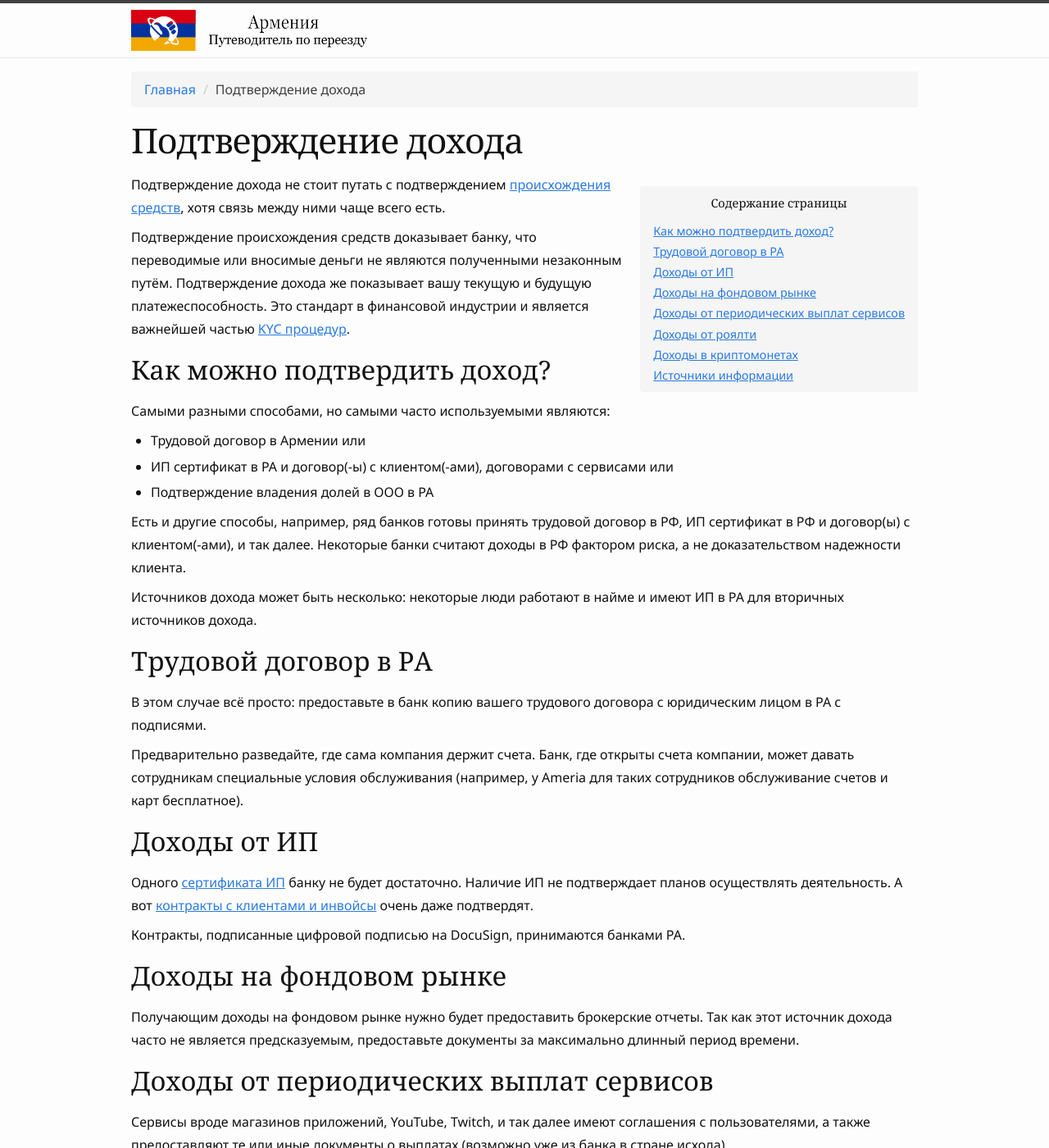
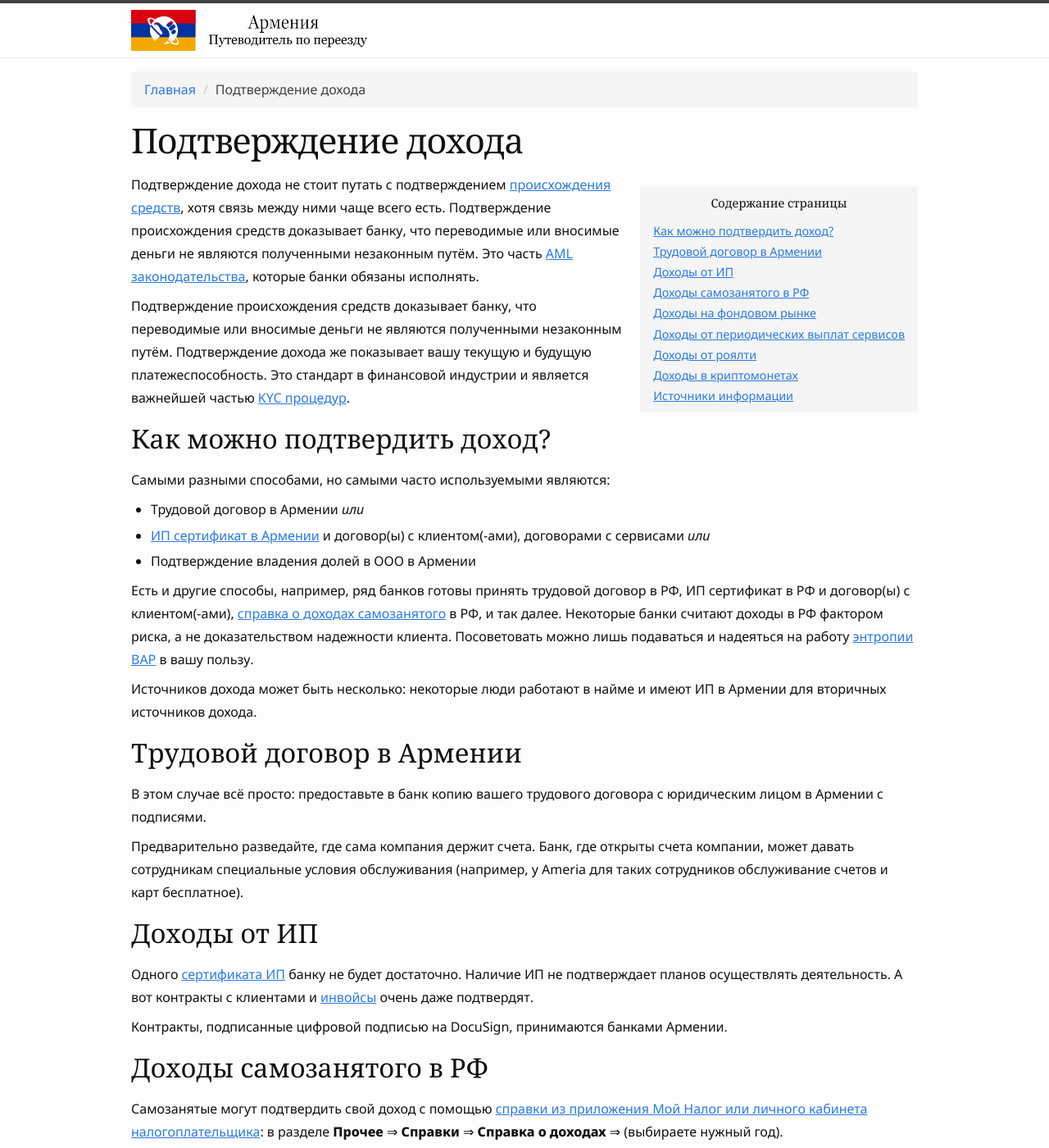
Before and after one commit to haywiki/haywiki.github.io, a Jekyll site: the page built from money/proof-of-income.md, in a window 1280 px wide and 1400 px high. Shown: the whole window at 82% size. Built offline with Jekyll 4.4.1, drawn with Linux system fonts in a browser that asks for light colours; nearby versions of some CDN libraries; a script that is not in the unit is left out; some of the changed text lies outside the part shown.

```diff
--- a/money/proof-of-income.md
+++ b/money/proof-of-income.md
@@ -3,7 +3,7 @@ title: Подтверждение дохода
 layout: page
 ---
 
-Подтверждение дохода не стоит путать с подтверждением [происхождения средств](proof-of-origin.md), хотя связь между ними чаще всего есть.
+Подтверждение дохода не стоит путать с подтверждением [происхождения средств](proof-of-origin.md), хотя связь между ними чаще всего есть. Подтверждение происхождения средств доказывает банку, что переводимые или вносимые деньги не являются полученными незаконным путём. Это часть [AML законодательства](https://www.investopedia.com/terms/a/aml.asp), которые банки обязаны исполнять.
 
 Подтверждение происхождения средств доказывает банку, что переводимые или вносимые деньги не являются полученными незаконным путём. Подтверждение дохода же показывает вашу текущую и будущую платежеспособность. Это стандарт в финансовой индустрии и является важнейшей частью [KYC процедур](https://www.investopedia.com/terms/k/knowyourclient.asp).
 
@@ -11,25 +11,29 @@ layout: page
 
 Самыми разными способами, но самыми часто используемыми являются:
 
-- Трудовой договор в Армении или
-- ИП сертификат в РА и договор(-ы) с клиентом(-ами), договорами с сервисами или
-- Подтверждение владения долей в ООО в РА
+- Трудовой договор в Армении *или*
+- [ИП сертификат в Армении](../business/ip-new.md) и договор(ы) с клиентом(-ами), договорами с сервисами *или*
+- Подтверждение владения долей в ООО в Армении
 
-Есть и другие способы, например, ряд банков готовы принять трудовой договор в РФ, ИП сертификат в РФ и договор(ы) с клиентом(-ами), и так далее. Некоторые банки считают доходы в РФ фактором риска, а не доказательством надежности клиента.
+Есть и другие способы, например, ряд банков готовы принять трудовой договор в РФ, ИП сертификат в РФ и договор(ы) с клиентом(-ами), [справка о доходах самозанятого](https://www.gosuslugi.ru/help/faq/finance/4685) в РФ, и так далее. Некоторые банки считают доходы в РФ фактором риска, а не доказательством надежности клиента. Посоветовать можно лишь подаваться и надеяться на работу [энтропии ВАР](https://www.notion.so/c8369d84ee764ce7a236f869ad48f02a) в вашу пользу.
 
-Источников дохода может быть несколько: некоторые люди работают в найме и имеют ИП в РА для вторичных источников дохода.
+Источников дохода может быть несколько: некоторые люди работают в найме и имеют ИП в Армении для вторичных источников дохода.
 
-## Трудовой договор в РА
+## Трудовой договор в Армении
 
-В этом случае всё просто: предоставьте в банк копию вашего трудового договора с юридическим лицом в РА с подписями.
+В этом случае всё просто: предоставьте в банк копию вашего трудового договора с юридическим лицом в Армении с подписями.
 
 Предварительно разведайте, где сама компания держит счета. Банк, где открыты счета компании, может давать сотрудникам специальные условия обслуживания (например, у Ameria для таких сотрудников обслуживание счетов и карт бесплатное).
 
 ## Доходы от ИП
 
-Одного [сертификата ИП](../business/ip-new.md) банку не будет достаточно. Наличие ИП не подтверждает планов осуществлять деятельность. А вот [контракты с клиентами и инвойсы](../business/ip-money.md) очень даже подтвердят.
+Одного [сертификата ИП](../business/ip-new.md) банку не будет достаточно. Наличие ИП не подтверждает планов осуществлять деятельность. А вот контракты с клиентами и [инвойсы](../business/ip-money.md) очень даже подтвердят.
 
-Контракты, подписанные цифровой подписью на DocuSign, принимаются банками РА.
+Контракты, подписанные цифровой подписью на DocuSign, принимаются банками Армении.
+
+## Доходы самозанятого в РФ
+
+Самозанятые могут подтвердить свой доход с помощью [справки из приложения Мой Налог или личного кабинета налогоплательщика](https://www.gosuslugi.ru/help/faq/finance/4685): в разделе **Прочее** ⇒ **Справки** ⇒ **Справка о доходах** ⇒ (выбираете нужный год).
 
 ## Доходы на фондовом рынке
 
@@ -49,8 +53,9 @@ layout: page
 
 ## Доходы в криптомонетах
 
-Банки в большинстве стран мира, в том числе в РА, с огромным скепсисом относятся к доходам в криптомонетах. Однако если у вас есть контракт, где указана сумма компенсации в традиционной валюте и условие, что перевод осуществляется в той или иной криптомонете по курсу на день выплаты, при предоставлении [подтверждения уплаты налогов](proof-of-origin.md) в предыдущие годы некоторые банки могут в теории рассмотреть это как признаваемый источник дохода.
+Банки в большинстве стран мира, в том числе в Армении, с огромным скепсисом относятся к доходам в криптомонетах. Однако если у вас есть контракт, где указана сумма компенсации в традиционной валюте и условие, что перевод осуществляется в той или иной криптомонете по курсу на день выплаты, при предоставлении [подтверждения уплаты налогов](proof-of-origin.md) в предыдущие годы некоторые банки могут в теории рассмотреть это как признаваемый источник дохода.
 
 ## Источники информации
 
-- [Армения: иммиграция, легализация, банки, налоги \| Канал](https://t.me/am_banking_and_residency)
+- [Армения: ВНЖ, банки, налоги](https://t.me/am_banking_and_residency)
+- [Подтверждение легального дохода](https://www.notion.so/7c748623a93d4f5da5c3f015ec044a50)
```
Also changed, not shown: banks/resident-tariffs.md (added, +81 -0 lines), index.md (+2 -1 lines).
